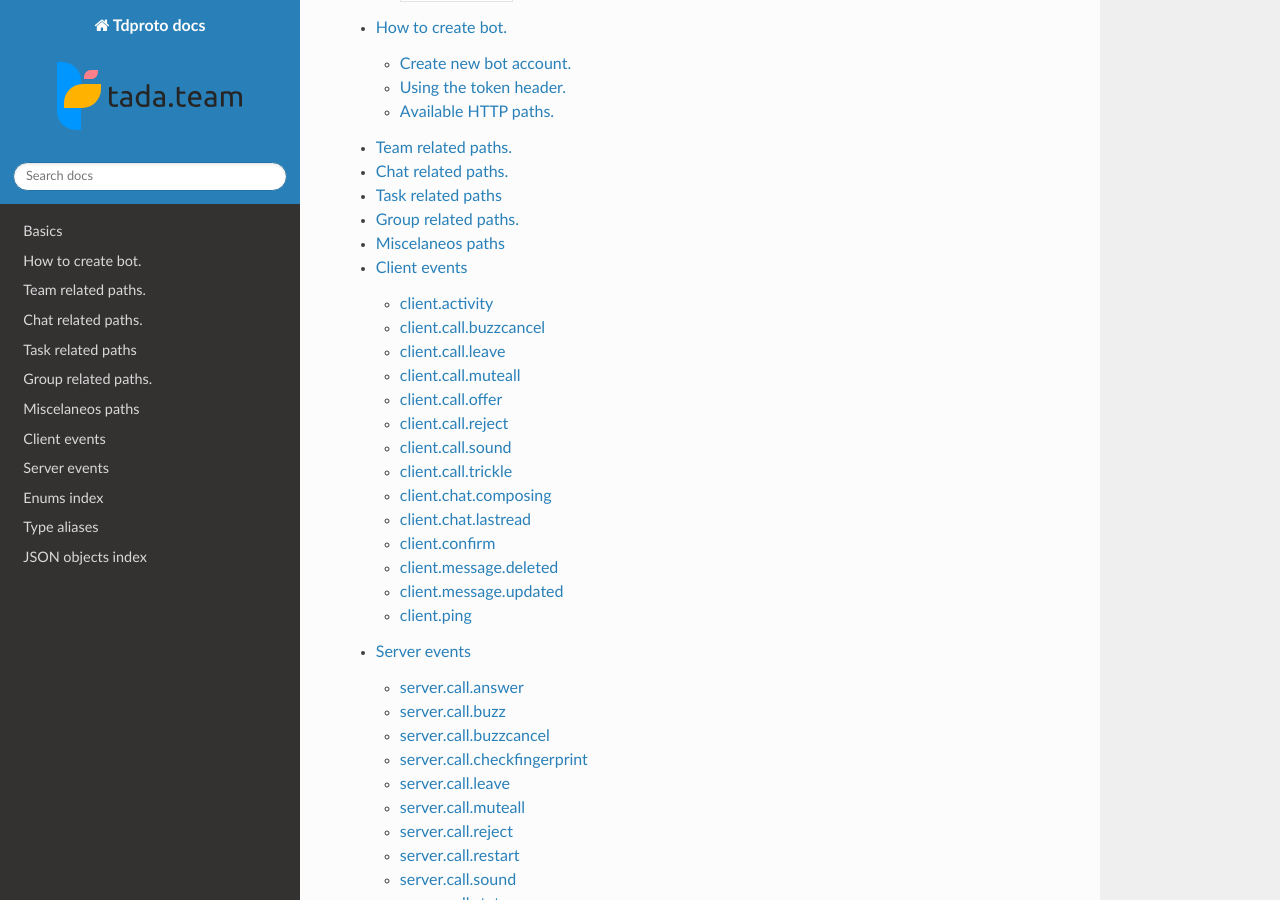
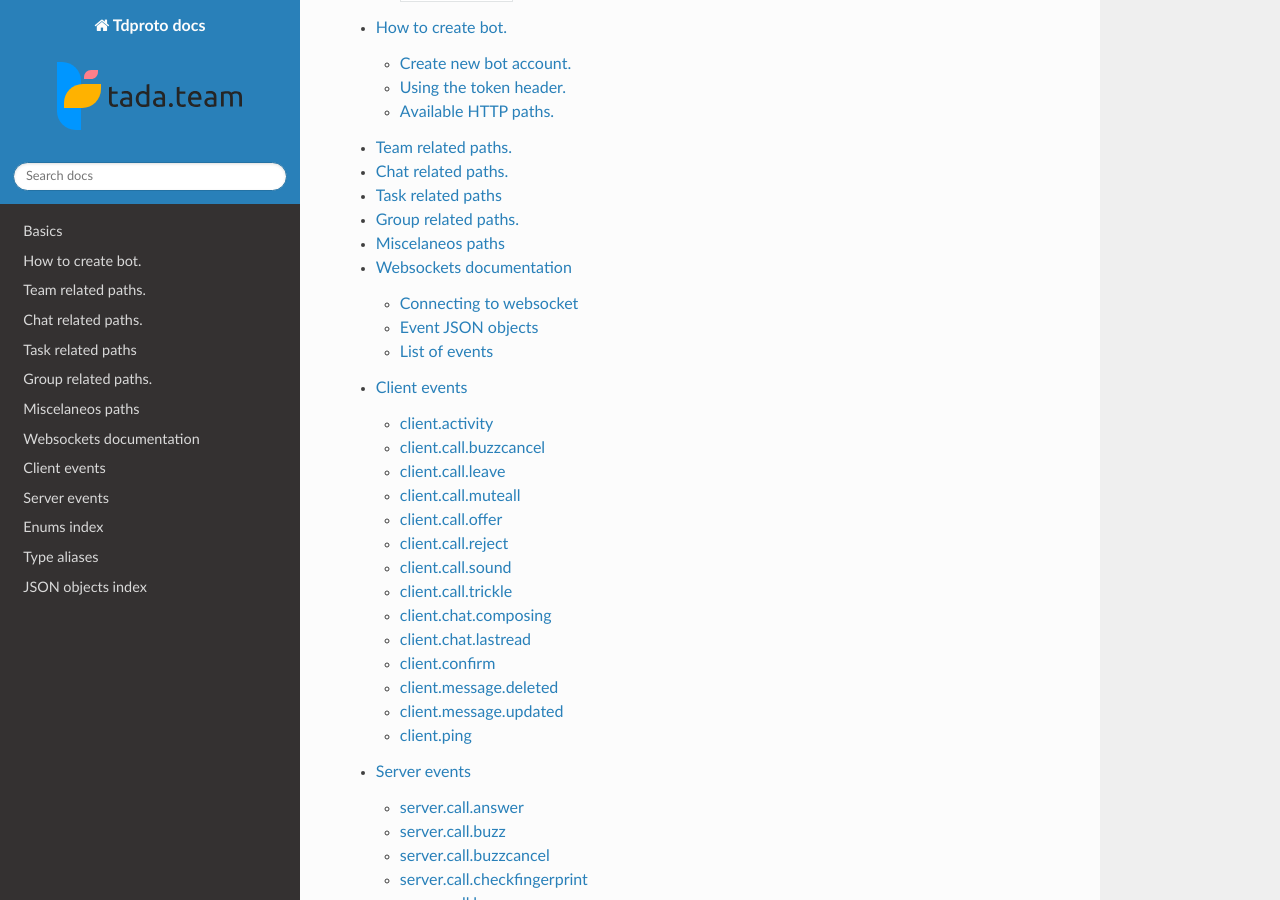
Before and after one commit to tada-team/tdproto-sphinx, a Sphinx documentation site: the page built from docs/index.rst, in a window 1280 px wide and 900 px high, scrolled down 316 px. Built offline with Sphinx 7.4.7 and the Read the Docs theme 2.0.0, drawn with Linux system fonts in a browser that asks for light colours; some of the changed lines change nothing that is shown.

Commit message:
Added websocket documentation page

```diff
--- a/docs/conf.py
+++ b/docs/conf.py
@@ -1,15 +1,11 @@
 project = 'Tdproto docs'
 locale_dirs = ['locale/']
 gettext_uuid = True
-extensions = ['sphinxcontrib.httpdomain']
-
-try:
-    import sphinx_rtd_theme
-    extensions.append("sphinx_rtd_theme")
-    html_theme = "sphinx_rtd_theme"
-    del sphinx_rtd_theme
-except ImportError:
-    ...
+extensions = [
+    'sphinxcontrib.httpdomain',
+    'sphinx.ext.autosectionlabel',
+]
+html_theme = "sphinx_rtd_theme"
 
 templates_path = ['templates']
 html_favicon = './favicon.svg'
--- a/docs/index.rst
+++ b/docs/index.rst
@@ -11,5 +11,6 @@
    task_paths
    group_paths
    misc_paths
+   websocket
    events
    data_index
--- /dev/null
+++ b/docs/websocket.rst
@@ -0,0 +1,51 @@
+Websockets documentation
+=============================================
+
+Websocket is a full-duplex communication protocol.
+See `Wikipedia page <https://en.wikipedia.org/wiki/WebSocket>`__
+for more information about Websockets.
+
+In tada.team websockets are used to notify clients about events
+and voice calls.
+
+Connecting to websocket
+----------------------------------------------
+
+The URL to connect to websocket has the form of ``wss://web.tada.team/messaging/{team_id}``
+where team_id is the team JID to create websocket for. This means each team
+has to have a separated websocket connection if you want to receive events from
+multiple teams.
+
+``web.tada.team`` can be substituted for custom domain.
+
+Event JSON objects
+--------------------------------
+
+All events sent to or from server should be wrapped in an event object.
+
+Event object has following fields:
+
+* ``event`` (string) - Name of event. For example, ``"client.activity"``.
+* ``confirm_id`` (string) - Mostly used for debugging. Should be set to any random string.
+* ``params`` (object) - The actual event object.
+
+Example:
+
+.. code-block:: json
+
+   {
+   	"confirm_id": "75a406625c58",
+   	"event": "client.activity",
+   	"params": {
+   		"afk": true
+   	}
+   }
+
+This is a :ref:`client.activity` event sent by client to indicate that user is AFK.
+
+List of events
+---------------------------------
+
+:ref:`Client events`. These events the clients can send to server.
+
+:ref:`Server events`. These events server sends to clients.
```
